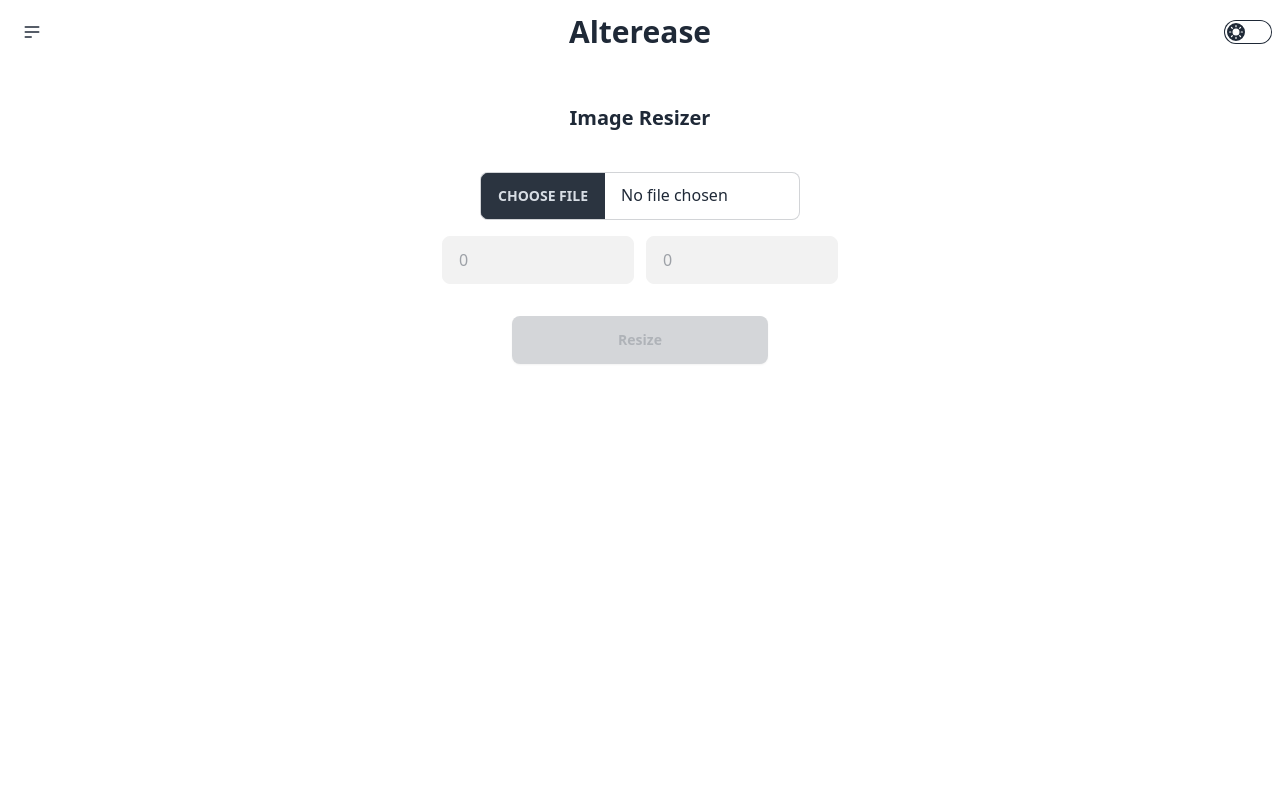
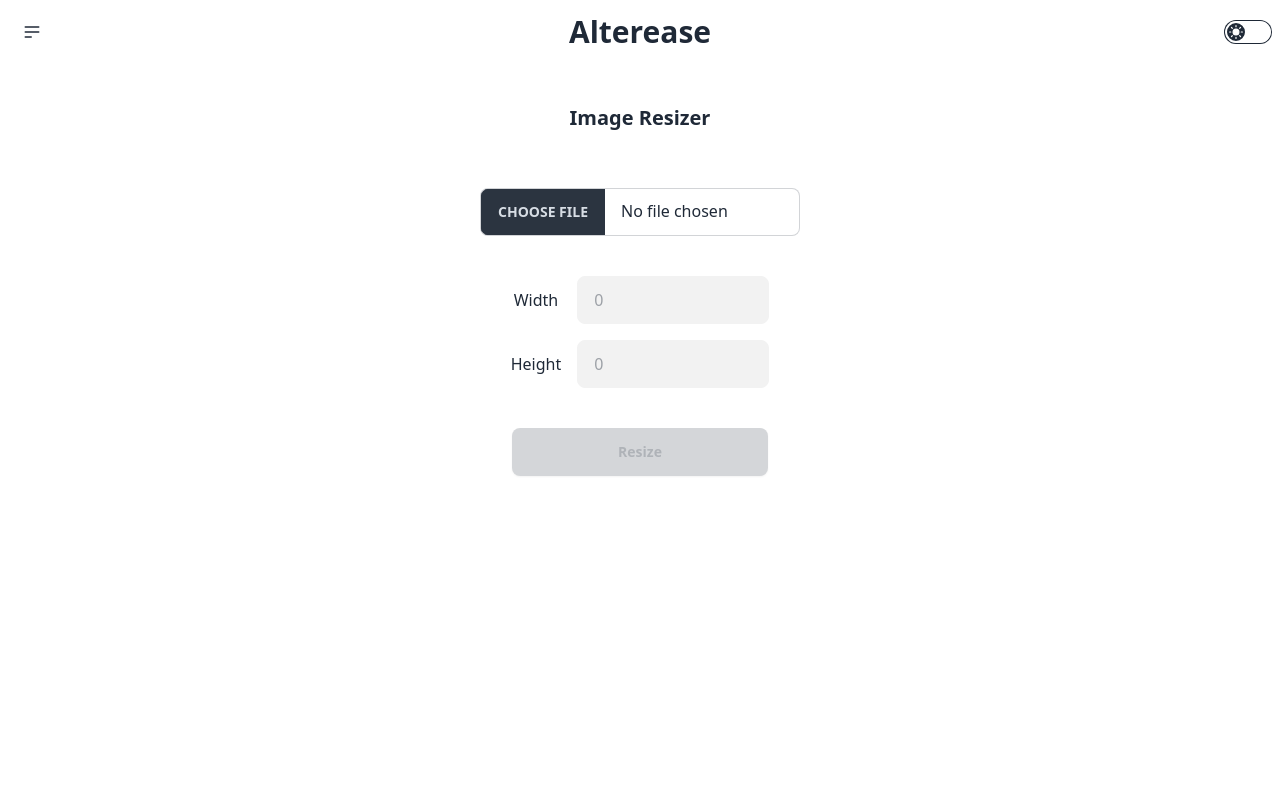
Before and after one commit to shaammiru/alterease, a SvelteKit app: page /image-resizer in a window 1280 px wide. Shown: the top 800 px of the page. Built offline with nearby package versions, Linux system fonts and the light colour scheme.

Commit message:
feat: image resize download

```diff
--- a/src/routes/audio-compresser/+page.svelte
+++ b/src/routes/audio-compresser/+page.svelte
@@ -95,7 +95,7 @@
 	<div class="p-4">
 		{#if fileSelected}
 			{#if loading}
-				<button class="btn btn-wide btn-disabled" on:click={handleCompress}>
+				<button class="btn btn-wide btn-disabled">
 					<span class="loading loading-spinner loading-md"></span> Processing
 				</button>
 			{:else}
--- a/src/routes/image-resizer/+page.svelte
+++ b/src/routes/image-resizer/+page.svelte
@@ -1,10 +1,52 @@
 <script>
 	let fileSelected = false;
+	let loading = false;
+	let isResized = false;
 	let width = 0;
 	let height = 0;
+	let imageUrl = '';
 
 	const handleFileChange = (event) => {
 		fileSelected = event.target.files.length > 0;
+	};
+
+	const handleResize = async () => {
+		if (!fileSelected) return;
+
+		const fileInput = document.querySelector('input[type="file"]');
+		const file = fileInput.files[0];
+
+		const formData = new FormData();
+		formData.append('image', file);
+		formData.append('width', width);
+		formData.append('height', height);
+
+		loading = true;
+
+		try {
+			const response = await fetch('http://localhost:3000/image/resize', {
+				method: 'POST',
+				body: formData
+			});
+
+			if (response.ok) {
+				const responseData = await response.json();
+				imageUrl = responseData.image.url;
+				isResized = true;
+			} else {
+				// const responseData = await response.json();
+				isResized = false;
+			}
+		} catch (error) {
+			isResized = false;
+			console.error(error);
+		} finally {
+			loading = false;
+		}
+	};
+
+	const handleReloadPage = () => {
+		location.reload();
 	};
 </script>
 
@@ -15,37 +57,74 @@
 		<h1 class="font-bold text-xl">Image Resizer</h1>
 	</div>
 
+	<div class="p-4">
 		<input
 			type="file"
 			accept="image/png, image/jpeg"
 			class="file-input file-input-bordered w-full max-w-xs"
 			on:change={handleFileChange}
 		/>
+	</div>
 
-	<div class="p-4 space-x-2">
+	<div class="p-4 space-x-2 flex justify-center">
+		<table class="table-auto">
+			<tr>
+				<td class="p-2">
+					<label for="width">Width</label>
+				</td>
+				<td class="p-2">
 					<input
 						id="width"
 						type="number"
-			placeholder="Width"
+						min="1"
 						class="input input-bordered w-full max-w-[12rem]"
+						disabled={!fileSelected}
 						bind:value={width}
-			disabled={!fileSelected}
 					/>
+				</td>
+			</tr>
+			<tr>
+				<td class="p-2">
+					<label for="height">Height</label>
+				</td>
+				<td class="p-2">
 					<input
 						id="height"
 						type="number"
-			placeholder="Height"
+						min="1"
 						class="input input-bordered w-full max-w-[12rem]"
+						disabled={!fileSelected}
 						bind:value={height}
-			disabled={!fileSelected}
 					/>
+				</td>
+			</tr>
+		</table>
 	</div>
 
 	<div class="p-4">
-		{#if fileSelected}
-			<button class="btn btn-wide btn-primary">Resize</button>
+		{#if !isResized}
+			{#if fileSelected && width > 0 && height > 0}
+				{#if loading}
+					<button class="btn btn-wide btn-disabled">
+						<span class="loading loading-spinner loading-md"></span> Processing
+					</button>
+				{:else}
+					<button class="btn btn-wide btn-primary" on:click={handleResize}>Resize</button>
+				{/if}
 			{:else}
 				<button class="btn btn-wide btn-disabled">Resize</button>
 			{/if}
+		{:else}
+			<div class="p-2">
+				<a href={imageUrl} download>
+					<button class="btn btn-wide btn-success">Download</button>
+				</a>
+			</div>
+			<div class="p-2">
+				<button class="btn btn-wide btn-primary" on:click={() => location.reload()}>
+					Resize again
+				</button>
+			</div>
+		{/if}
 	</div>
 </div>
```
Lines whose indentation alone changed are shown as unchanged.
